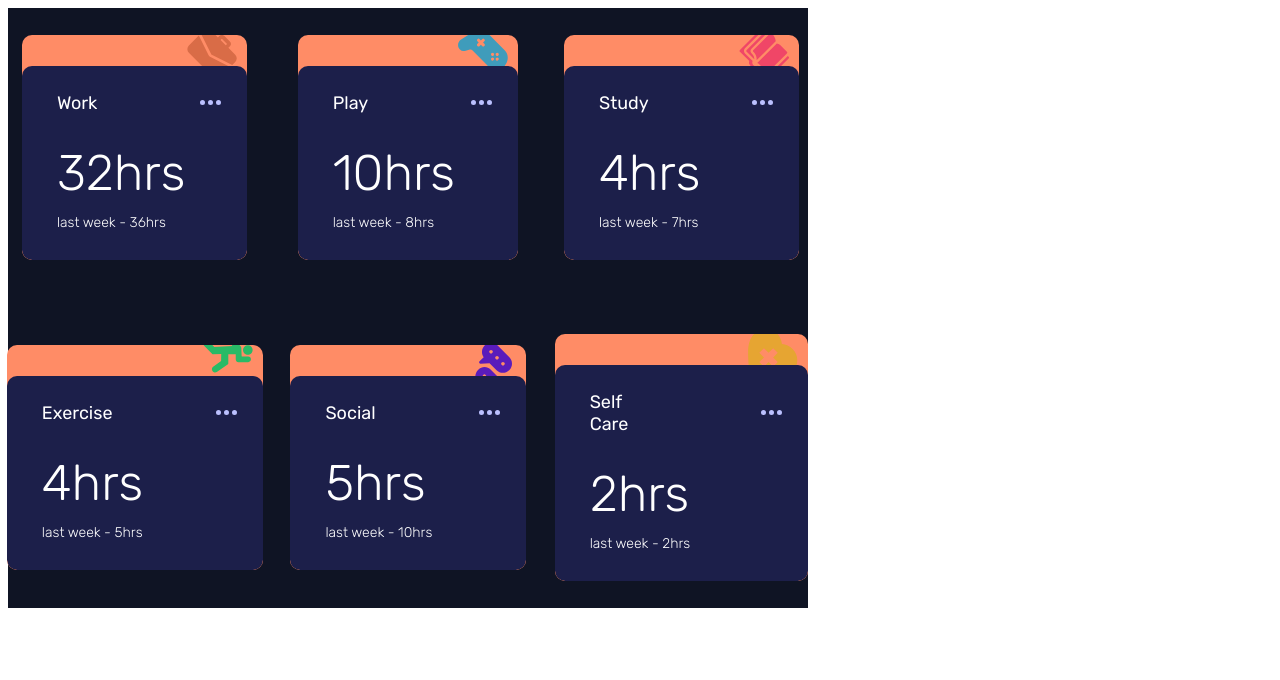
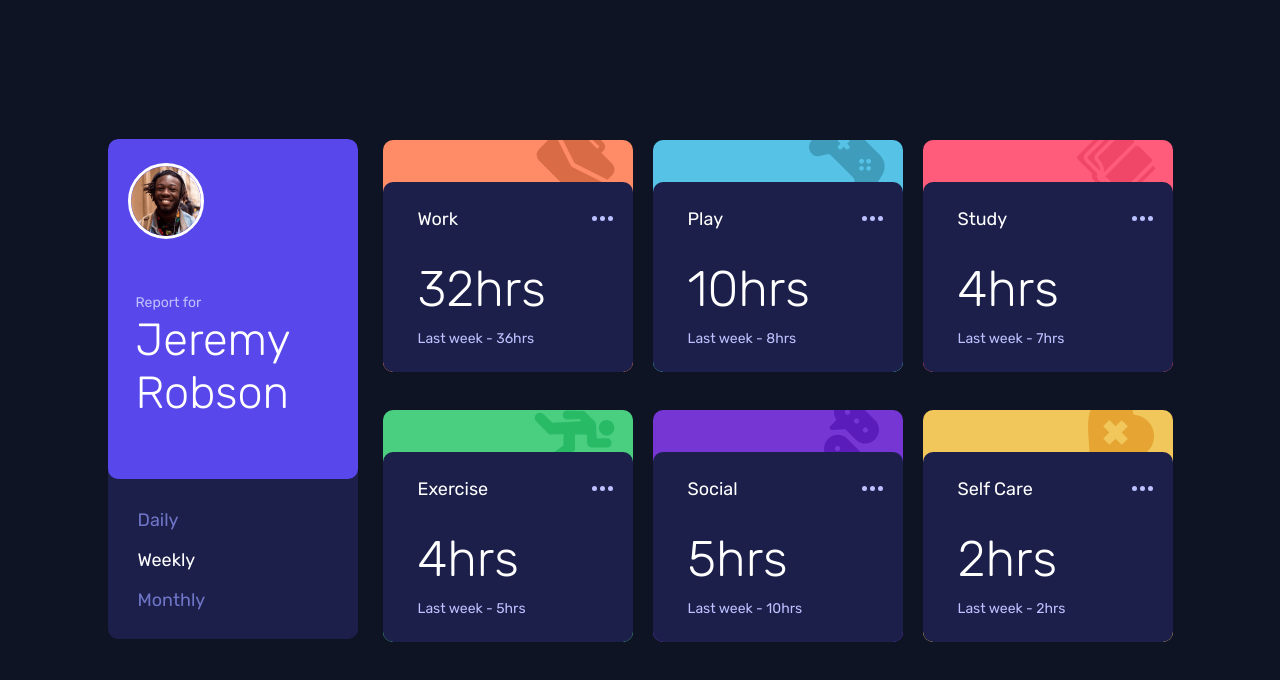
Before and after one commit to lysandra-llasat/-time-tracking-dashboard, a plain HTML site: page index.html in a window 1280 px wide. Drawn offline with Linux system fonts and the light colour scheme.

Commit message:
Complete desktop layout before responsive design

```diff
--- a/index.html
+++ b/index.html
@@ -12,13 +12,27 @@
 <div class="dashboard-container">
   <div class="wrapper-name">
 
-  </div>
+    <div class="name-card-text">
+        <img src="image/image-jeremy.png" class="img-jeremy" alt="">
+        <div class="container-title">
+          <p class="texte-name texte">Report for</p>
+          <h2 class="title-name">Jeremy Robson</h2>
+        </div>
+    </div>
+
+    <div class="periods">
+        <p class=" texte-periods">Daily</p>
+        <p>Weekly</p>
+        <p class=" texte-periods">Monthly</p>
+    </div>
+
+</div>
 
   <div class="wrapper-activity-card">
 
-    <div class="activity-card">
+    <div class="activity-card work">
       <div class="activity-header">
-        <img src="image/icon-work.svg" alt="" class="img-activity">
+        <img src="image/icon-work.svg" alt="" class="img-activity logo">
       </div>
 
       <div class="texte-card">
@@ -32,14 +46,14 @@
           32hrs
         </p>
         <span class="texte">
-          last week - 36hrs
+          Last week - 36hrs
         </span>
       </div>
     </div>
 
-    <div class="activity-card">
+    <div class="activity-card play">
       <div class="activity-header">
-        <img src="image/icon-play.svg" alt="" class="img-activity">
+        <img src="image/icon-play.svg" alt="" class="img-activity logo">
       </div>
 
       <div class="texte-card">
@@ -53,14 +67,14 @@
           10hrs
         </p>
         <span class="texte">
-          last week - 8hrs
+          Last week - 8hrs
         </span>
       </div>
     </div>
 
-    <div class="activity-card">
+    <div class="activity-card study">
       <div class="activity-header">
-        <img src="image/icon-study.svg" alt="" class="img-activity">
+        <img src="image/icon-study.svg" alt="" class="img-activity logo">
       </div>
 
       <div class="texte-card">
@@ -74,12 +88,12 @@
           4hrs
         </p>
         <span class="texte">
-          last week - 7hrs
+          Last week - 7hrs
         </span>
       </div>
     </div>
 
-    <div class="activity-card">
+    <div class="activity-card exercise">
       <div class="activity-header">
         <img src="image/icon-exercise.svg" alt="" class="img-activity">
       </div>
@@ -95,14 +109,14 @@
           4hrs
         </p>
         <span class="texte">
-          last week - 5hrs
+          Last week - 5hrs
         </span>
       </div>
     </div>
 
-    <div class="activity-card">
+    <div class="activity-card social">
       <div class="activity-header">
-        <img src="image/icon-social.svg" alt="" class="img-activity">
+        <img src="image/icon-social.svg" alt="" class="img-activity logo">
       </div>
 
       <div class="texte-card">
@@ -116,14 +130,14 @@
           5hrs
         </p>
         <span class="texte">
-          last week - 10hrs
+          Last week - 10hrs
         </span>
       </div>
     </div>
 
-    <div class="activity-card">
+    <div class="activity-card self-care">
       <div class="activity-header">
-        <img src="image/icon-self-care.svg" alt="" class="img-activity">
+        <img src="image/icon-self-care.svg" alt="" class="img-activity logo">
       </div>
 
       <div class="texte-card">
@@ -137,7 +151,7 @@
           2hrs
         </p>
         <span class="texte">
-          last week - 2hrs
+          Last week - 2hrs
         </span>
       </div>
     </div>
--- a/style.css
+++ b/style.css
@@ -6,6 +6,7 @@
     --purple-social: hsl(264, 64%, 52%);
     --yellow-self-care: hsl(43, 84%, 65%);
 
+    --Purple-600: hsl(246, 80%, 60%);
     --navy-950: hsl(226, 43%, 10%);
     --Navy-900: hsl(235, 46%, 20%);
     --Purple-500: hsl(235, 45%, 61%);
@@ -14,51 +15,94 @@
     --font-primary: 'Rubik', sans-serif;
 }
 
-body{
+html,body{
     font-family: var(--font-primary);
     color: white;
     font-size: 18px;
+    margin: 0;
+    min-height: 100%;
+    min-height: 100vh;
+    display: flex;
+    justify-content: center;
+    align-items: center;
+    background-color: var(--navy-950);
 
 }
 
 .dashboard-container{
-    background-color: red;
-    width: 800px;
-    height: 600px;
+    background-color: var(--navy-950);
     display: flex;
-    justify-content: flex-start;
+    justify-content: center;
+    align-items: center;
+    gap: 25px;
+    padding: 40px;
+    box-sizing: border-box;
+    margin: auto;
 }
 
 .wrapper-name{
-    background-color: purple;
-    flex: 1;
+    background-color: var(--Navy-900);
+    border-radius: 10px;
+    overflow: hidden;
+    width: 250px;
+    height: 500px;
+    flex-shrink: 0;
+    margin-bottom: 22px;
 }
 
 .wrapper-activity-card{
     background-color: var(--navy-950);
     display: grid;
-    grid-template-columns: repeat(3, 1fr);
+    grid-template-columns: repeat(3, 250px);
+    grid-template-rows: repeat(2, 250px);
     gap: 20px;
-    place-items: center;
+}
+
+.activity-card{
+    position: relative;
+    border-radius: 10px;
+    overflow: hidden;
+    min-height: 200px;
+    display: flex;
+    flex-direction: column;
+    margin-bottom: 18px;
+}
+
+.work{
+    background-color: var(--orange-work);
+}
+
+.play {
+    background-color: var(--blue-play);
 
 }
 
-.activity-card{
-    background-color: var(--orange-work);
-    border-radius: 10px;
-    position: relative;
-    position: relative;
-    overflow: hidden;
-    border-radius: 10px;
-
+.study {
+    background-color: var(--pink-study);
 
 
 }
 
+.exercise {
+    background-color: var(--green-exercise);
+
+}
+
+.social {
+    background-color: var(--purple-social);
+
+}
+
+.self-care {
+    background-color: var(--yellow-self-care);
+
+}
 
 .title-card{
     font-weight: 400;
     margin-top: 26px;
+    margin-right: -56px;
+
 }
 
 .time{
@@ -69,8 +113,9 @@ body{
 }
 
 .texte{
-    font-weight: 300;
+    font-weight: 400;
     font-size: 14px;
+    color: var(--Navy-200);
 }
 
 .title-container{
@@ -82,33 +127,93 @@ body{
 
 
 .img-activity{
-    position: absolute ;
-    margin-top: 33px;
-    width: 50px;
-    height: auto;
-    padding-right: 10px;
 
+    position: absolute;
+    right: 18px;
 }
 
 
 .activity-header {
-    height: 70px;
+    height: 40px;
+    flex-shrink: 0;
     display: flex;
     justify-content: flex-end;
-    margin-top: -39px;
+    overflow: hidden;
 }
 .texte-card{
-    background-color:var(--Navy-900);
+    background-color: var(--Navy-900);
     border-radius: 10px;
     position: relative;
-    padding-bottom: 28px;
-    padding-left: 35px;
+    padding: 0px 20px 20px 35px;
+    flex: 1;
+    margin-top: -5px;
+    margin-top: 2px;
 
 }
 
 .img-ellipsis{
     margin-left: 103px;
-  margin-right: 0px;
-  padding-right: 26px;
+    margin-right: 0px;
+
 
 }
+.logo{
+    margin-top: -17px;
+}
+
+.name-card{
+    background-color: brown;
+    border-radius: 10px;
+    flex-shrink: 0;
+    display: flex;
+    justify-content: flex-end;
+    overflow: hidden;
+}
+
+
+.name-card-text{
+    background-color: var(--Purple-600);
+    border-radius: 10px;
+    width: 100%;
+    height: 340px;
+    box-sizing: border-box;
+}
+
+.img-jeremy{
+    height: 70px;
+    border: 3px solid white;
+    border-radius: 50%;
+    margin-left: 20px;
+  margin-top: 24px;
+}
+
+.periods{
+    margin-top: 30px;
+    margin-right: 80px;
+    margin-left: 30px;
+}
+
+.container-title{
+    display: flex;
+    flex-direction: column;
+
+
+}
+
+.title-name{
+    margin-top: 0px;
+    margin-right: 58px;
+  margin-left: 28px;
+  font-weight: 300;
+  font-size: 45px;
+}
+
+.texte-name{
+    margin-left: 28px;
+    margin-top: 50px;
+    margin-bottom: 2px;
+}
+
+.texte-periods{
+color: var(--Purple-500);
+}
```
